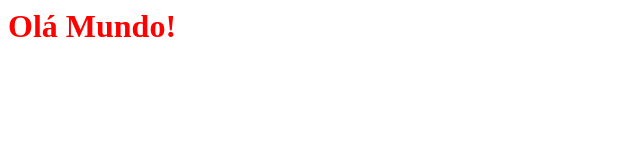
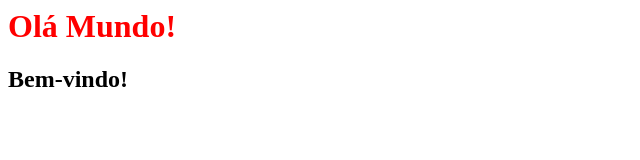
Before and after one commit to rodrigoyahata/gittest, a plain HTML site: page index.html in a window 1280 px wide. Shown: the whole page, without its empty margins (0-640 px from the left). Drawn offline with Linux system fonts and the light colour scheme.

Commit message:
Bem-vindo

```diff
--- a/index.html
+++ b/index.html
@@ -6,5 +6,6 @@
     </head>
     <body>
         <h1>Olá Mundo!</h1>
+        <h2>Bem-vindo!</h2>
     </body>
 </html>
```
